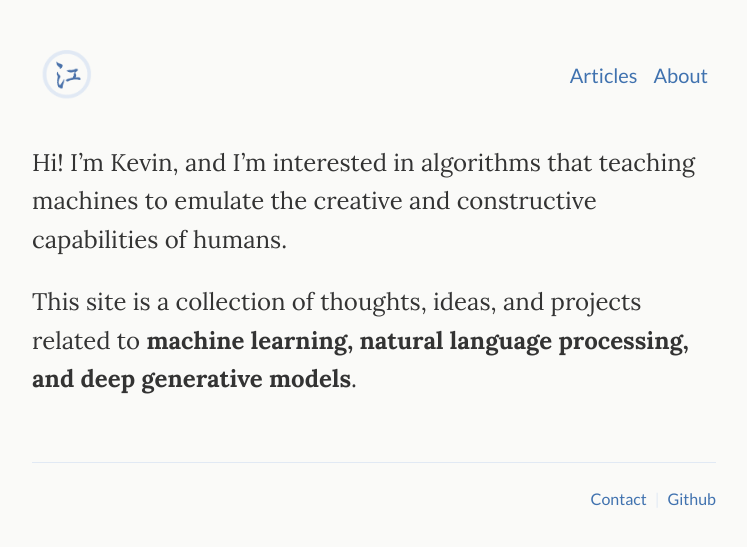
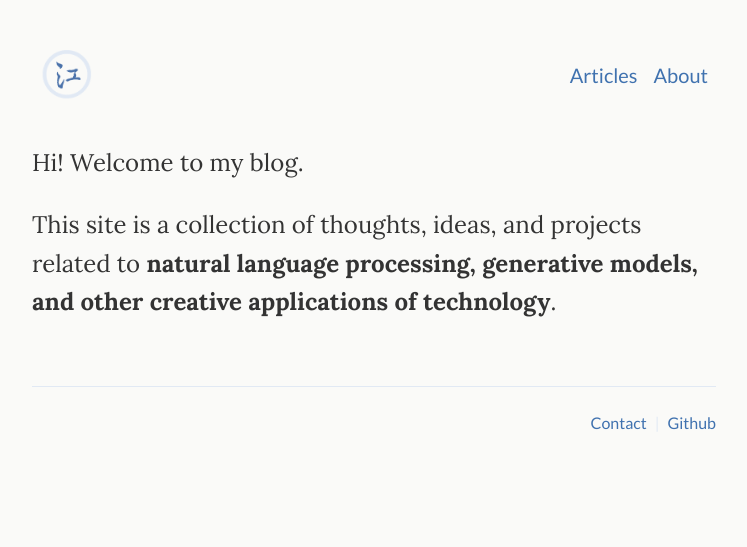
Before and after one commit to kwj2104/kwj2104.github.io, a Jekyll site: the page built from index.md, in a window 1280 px wide. Shown: the top 547 px of the page, without its empty margins (266-1013 px from the left). Built offline with Jekyll 4.4.1, drawn with Linux system fonts in a browser that asks for light colours.

Commit message:
2020 site mini update!

```diff
--- a/index.md
+++ b/index.md
@@ -3,8 +3,8 @@ layout: default
 ---
 
 <div class="lead pretty-links">
-  Hi! I'm Kevin, and I'm interested in algorithms that teaching machines to emulate the creative and constructive capabilities of humans.
+  Hi! Welcome to my blog.
 
-  This site is a collection of thoughts, ideas, and projects related to **machine learning, natural language processing, and deep generative models**.
+  This site is a collection of thoughts, ideas, and projects related to **natural language processing, generative models, and other creative applications of technology**.
 
 </div>
```
Also changed, not shown: _pages/about.md (+1 -1 lines).
